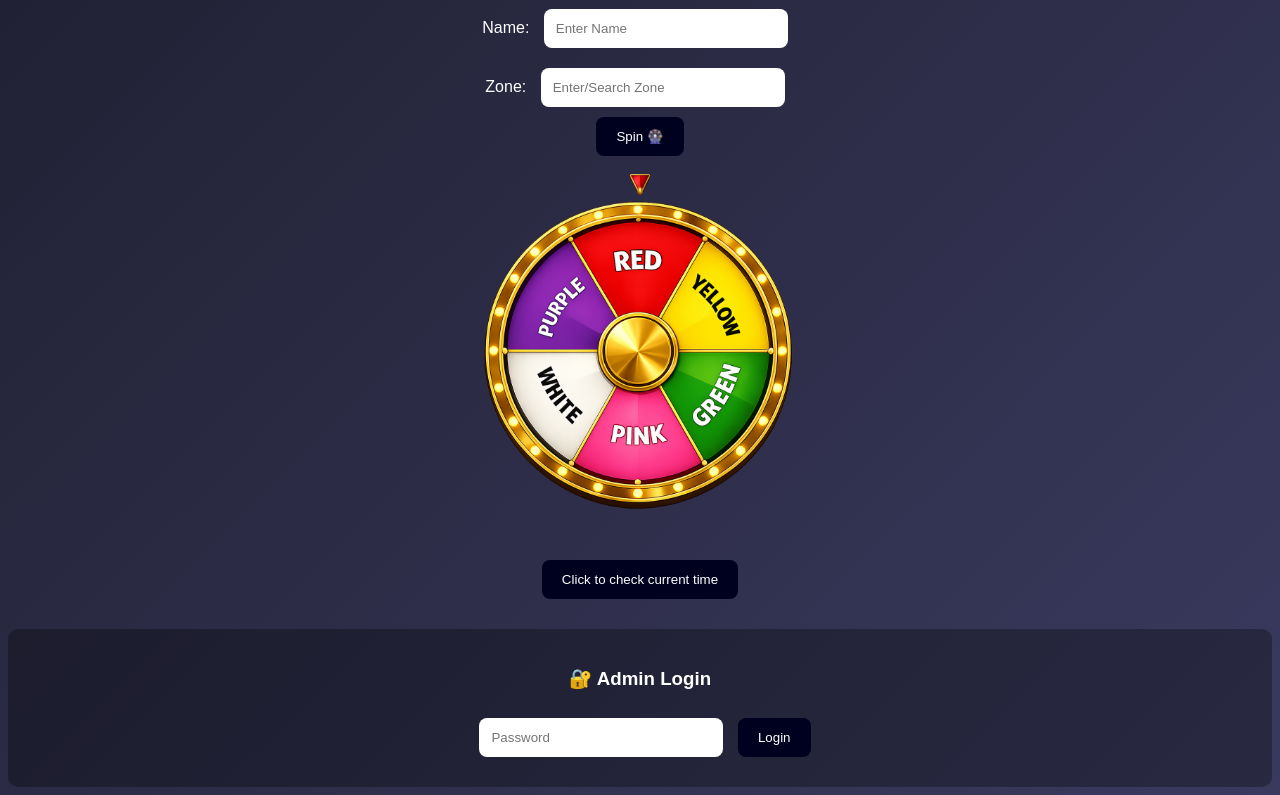
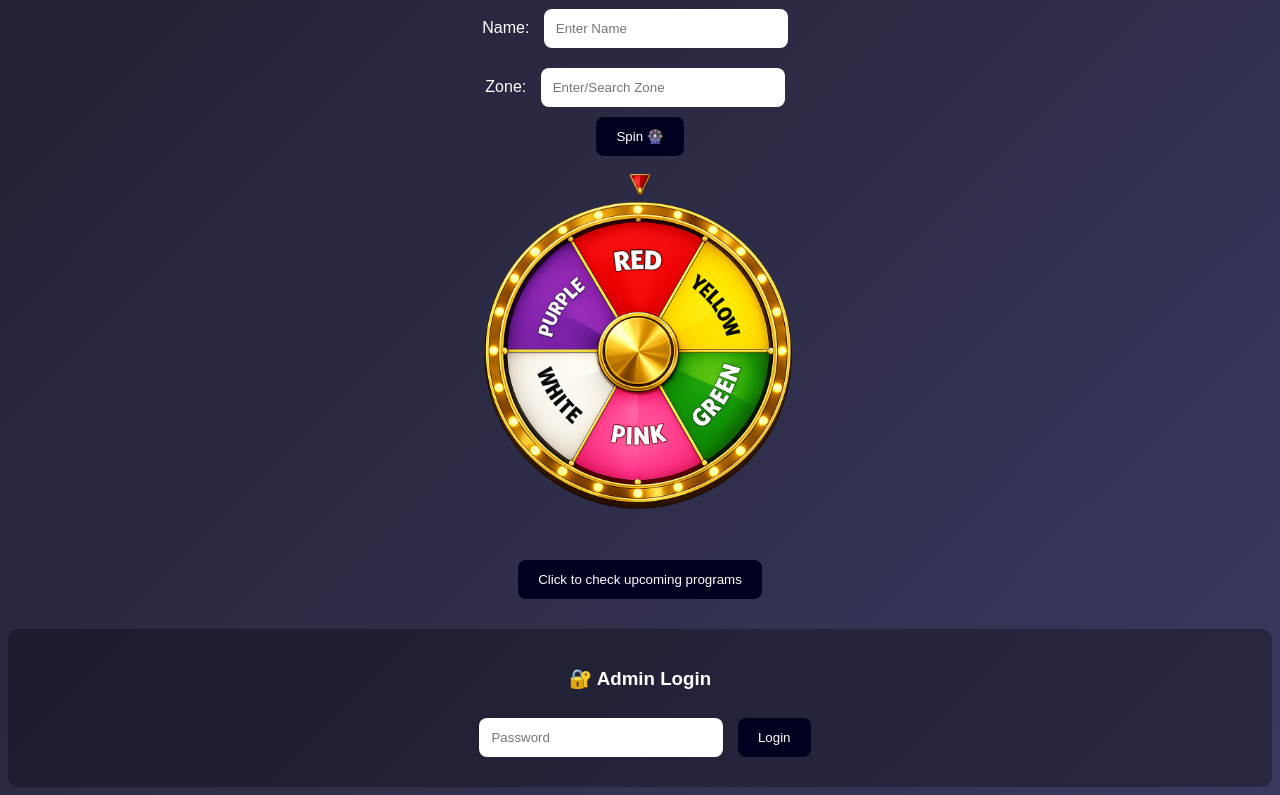
Before and after one commit to Mankin777/my-program, a website: page public/index.html in a window 1280 px wide. Shown: the part 253-1048 px from the top of the page. Drawn offline with Linux system fonts and the light colour scheme.

Commit message:
Update index.html updated button name

```diff
--- a/public/index.html
+++ b/public/index.html
@@ -537,7 +537,7 @@ button:hover {
 
     <div id="result"></div>
 
-<button onclick="checkFunction()">Click to check current time</button>
+<button onclick="checkFunction()">Click to check upcoming programs</button>
 </div>
 
 <!-- ADMIN -->
```
